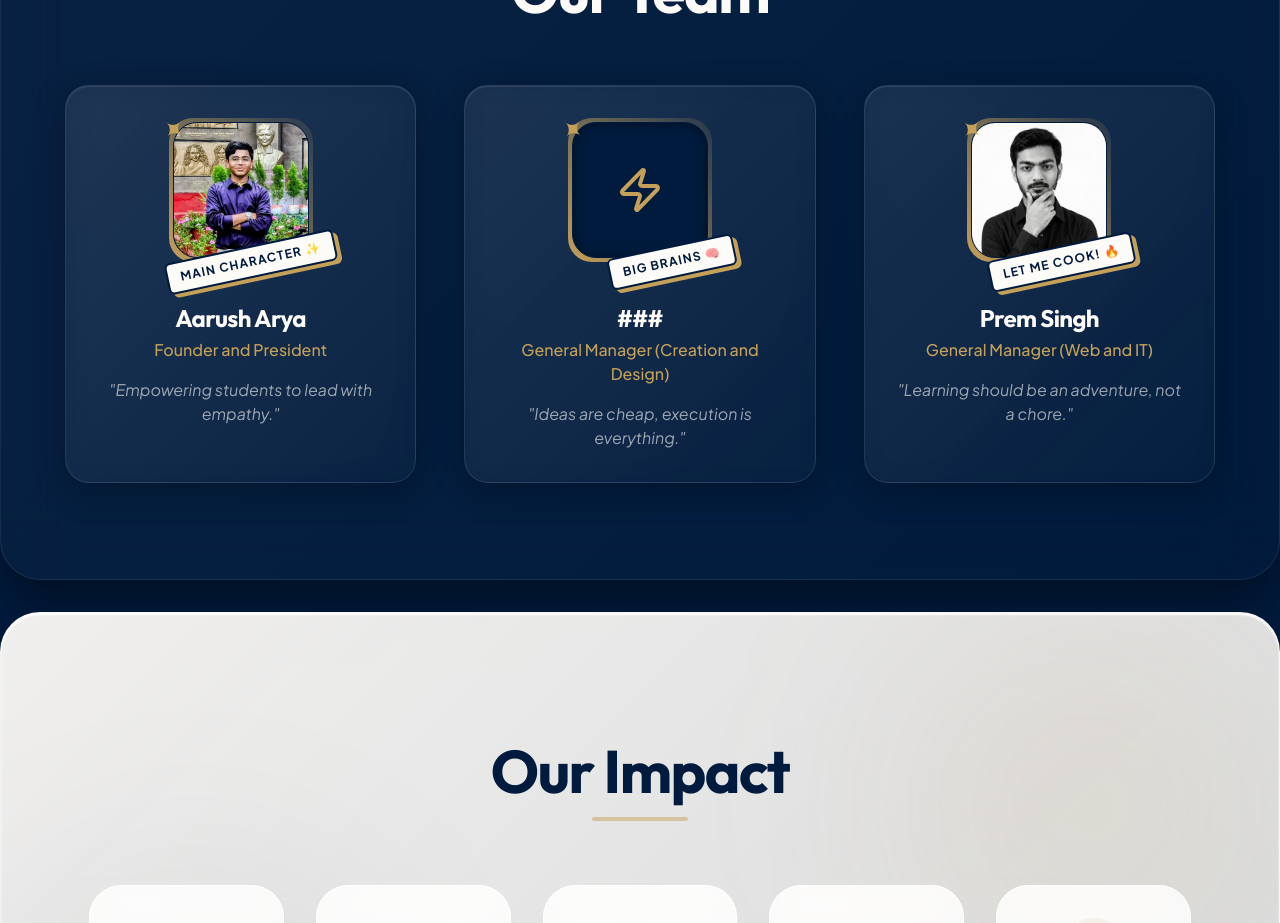
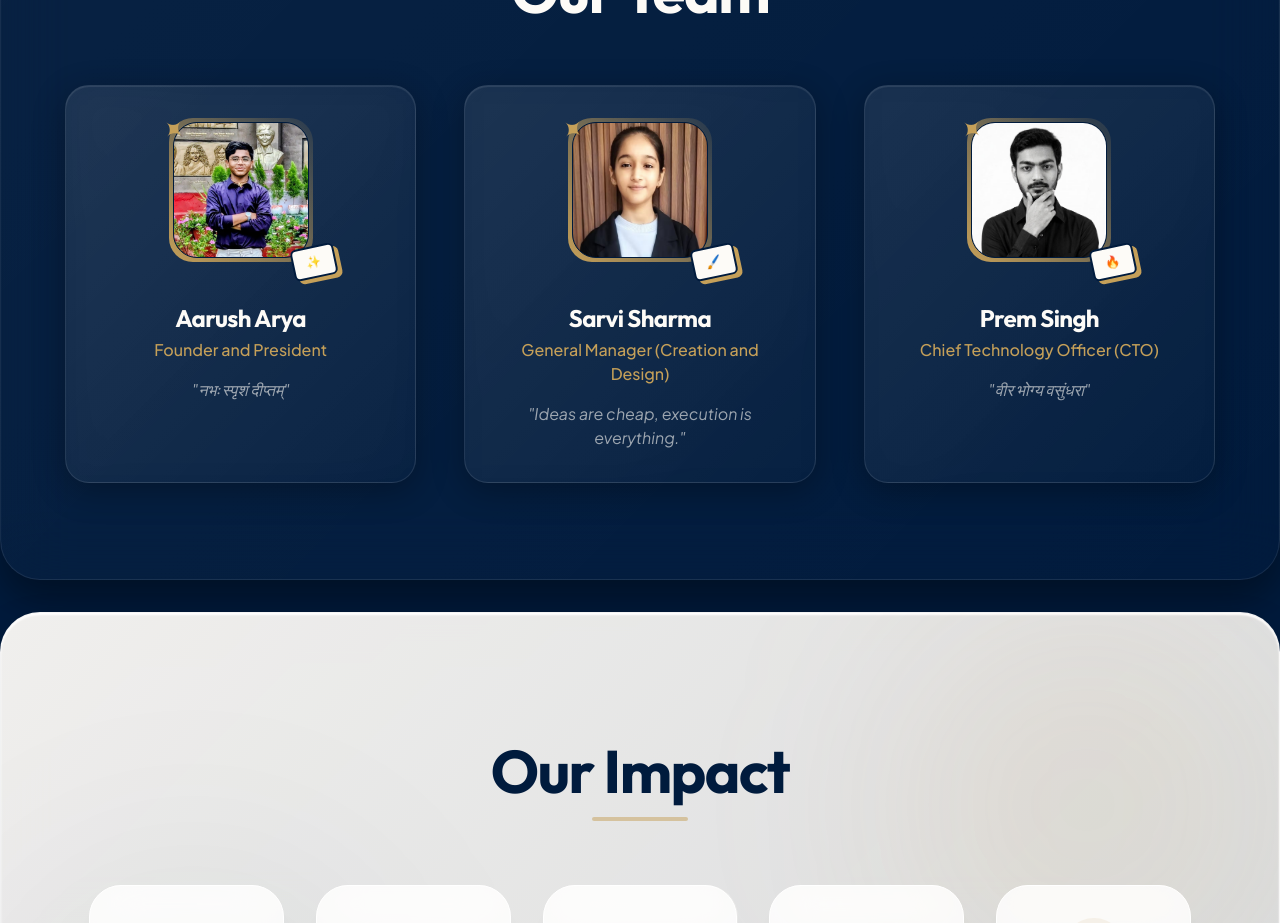
Before and after one commit to YouKnowPrem/Kaizen, a React (Vite) app: page / in a window 1280 px wide. Shown: the part 3980-4903 px from the top of the page. Built offline with nearby package versions, Linux system fonts and the light colour scheme.

Commit message:
Update Home.tsx

```diff
--- a/src/pages/Home.tsx
+++ b/src/pages/Home.tsx
@@ -283,26 +283,24 @@ const Team = () => {
       name: "Aarush Arya",
       role: "Founder and President",
       image: "/Aarush_g.avif",
-      philosophy: "Empowering students to lead with empathy.",
+      philosophy: "नभः स्पृशं दीप्तम्",
       icon: <Brain size={48} className="text-gold" />,
-      tag: "Main Character",
       emoji: "✨"
     },
     {
-      name: "###",
+      name: "Sarvi Sharma",
       role: "General Manager (Creation and Design)",
+      image: "/Sarvi.avif",
       philosophy: "Ideas are cheap, execution is everything.",
       icon: <Zap size={48} className="text-gold" />,
-      tag: "Big Brains",
-      emoji: "🧠"
+      emoji: "🖌️"
     },
     {
       name: "Prem Singh",
-      role: "General Manager (Web and IT)",
+      role: "Chief Technology Officer (CTO)",
       image: "/Prem_singh.avif",
-      philosophy: "Learning should be an adventure, not a chore.",
+      philosophy: "वीर भोग्य वसुंधरा",
       icon: <Rocket size={48} className="text-gold" />,
-      tag: "Let me Cook!",
       emoji: "🔥"
     }
   ];
```
